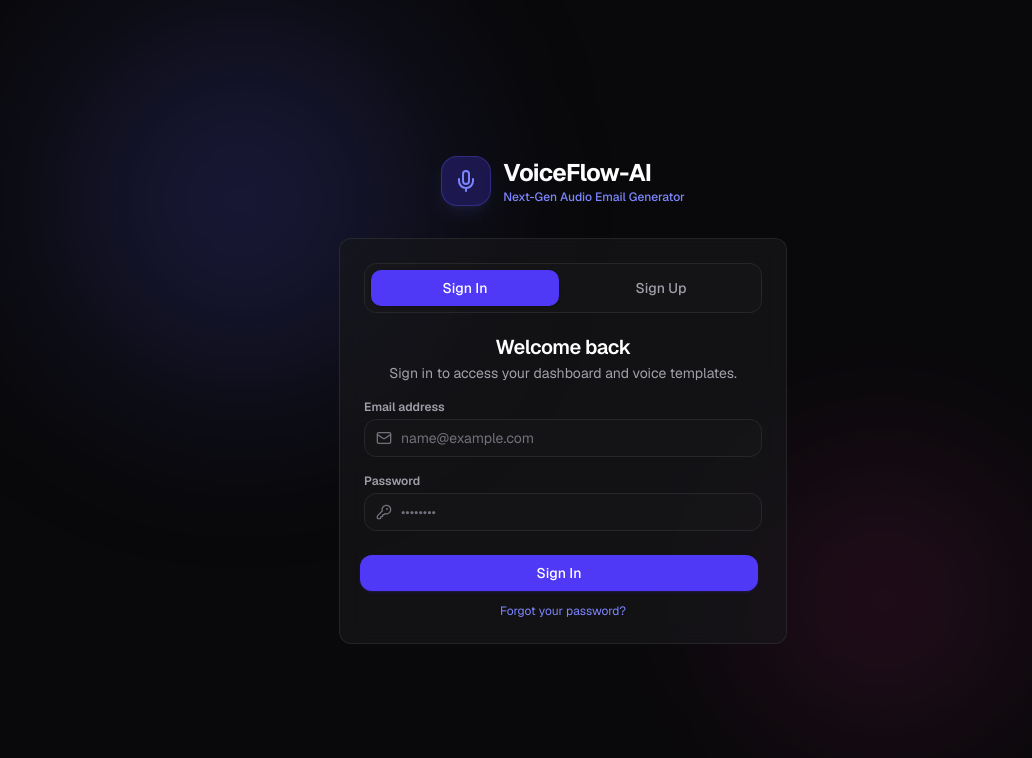
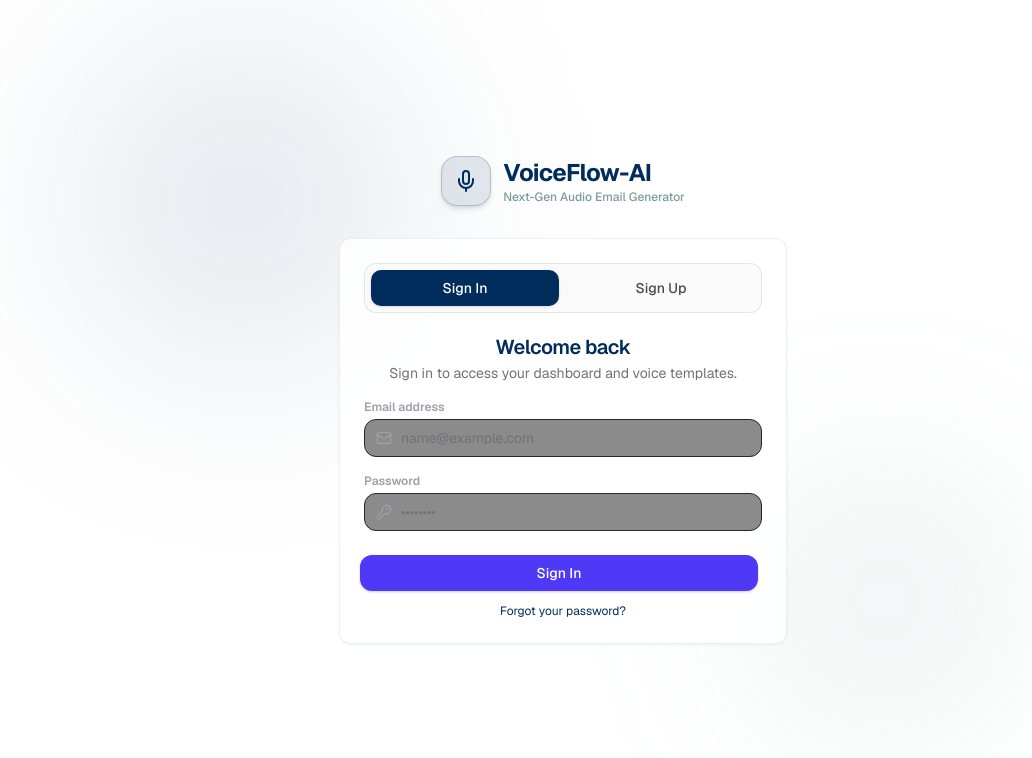
Before and after one commit to BharathMoogi/VoiceFlow-AI, a Next.js app in the folder frontend/: page /login in a window 1280 px wide. Shown: the top 758 px of the page, without its empty margins (77-1109 px from the left). Built offline with nearby package versions, Linux system fonts and the light colour scheme; no server answers; what @insforge/sdk would draw is missing.

Commit message:
Apply custom color palette to entire website

```diff
--- a/frontend/src/app/dashboard/page.tsx
+++ b/frontend/src/app/dashboard/page.tsx
@@ -24,10 +24,10 @@
 
 // Icon + color mapping for activity types
 const activityConfig: Record<string, { icon: typeof Mic; color: string }> = {
-  email_sent: { icon: CheckCircle, color: "text-emerald-400" },
-  draft: { icon: Mail, color: "text-violet-400" },
-  transcription: { icon: Mic, color: "text-indigo-400" },
-  conversation: { icon: MessageSquare, color: "text-amber-400" },
+  email_sent: { icon: CheckCircle, color: "text-[#002D5C]" },
+  draft: { icon: Mail, color: "text-[#7D9B9F]" },
+  transcription: { icon: Mic, color: "text-[#002D5C]" },
+  conversation: { icon: MessageSquare, color: "text-[#4B4B4D]" },
 };
 
 const quickActions = [
@@ -36,21 +36,21 @@
     desc: "Upload or record voice to generate email",
     href: "/dashboard/voice-upload",
     icon: Mic,
-    gradient: "from-indigo-600 to-violet-600",
+    gradient: "from-[#002D5C] to-[#7D9B9F]",
   },
   {
     label: "Generate Email",
     desc: "Describe your email, let AI write it",
     href: "/dashboard/email-generator",
     icon: Zap,
-    gradient: "from-violet-600 to-pink-600",
+    gradient: "from-[#7D9B9F] to-[#4B4B4D]",
   },
   {
     label: "View Conversations",
     desc: "Browse all AI conversations",
     href: "/dashboard/conversations",
     icon: MessageSquare,
-    gradient: "from-emerald-600 to-teal-600",
+    gradient: "from-[#002D5C] to-[#4B4B4D]",
   },
 ];
 
@@ -97,8 +97,8 @@
     return (
       <div className="flex items-center justify-center min-h-[60vh]">
         <div className="flex flex-col items-center gap-4">
-          <Loader2 className="h-8 w-8 text-indigo-400 animate-spin" />
-          <p className="text-sm text-zinc-400">Loading your dashboard...</p>
+          <Loader2 className="h-8 w-8 text-[#002D5C] animate-spin" />
+          <p className="text-sm text-zinc-500">Loading your dashboard...</p>
         </div>
       </div>
     );
@@ -111,10 +111,10 @@
         <Card className="max-w-md w-full !p-6">
           <div className="flex flex-col items-center gap-4 text-center">
             <div className="p-3 rounded-xl bg-red-500/10 border border-red-500/20">
-              <AlertCircle className="h-6 w-6 text-red-400" />
+              <AlertCircle className="h-6 w-6 text-red-500" />
             </div>
             <div>
-              <p className="text-sm font-semibold text-white mb-1">Unable to load dashboard</p>
+              <p className="text-sm font-semibold text-[#333333] mb-1">Unable to load dashboard</p>
               <p className="text-xs text-zinc-500">{error}</p>
             </div>
             <Button
@@ -146,47 +146,47 @@
       value: stats.transcriptions.toLocaleString(),
       change: stats.transcriptions_change,
       icon: Users,
-      color: "text-indigo-400",
-      bg: "bg-indigo-500/10 border-indigo-500/20",
+      color: "text-[#002D5C]",
+      bg: "bg-[#002D5C]/10 border-[#002D5C]/20",
     },
     {
       label: "Active Campaigns",
       value: stats.emails_sent.toLocaleString(),
       change: stats.emails_sent_change,
       icon: Megaphone,
-      color: "text-emerald-400",
-      bg: "bg-emerald-500/10 border-emerald-500/20",
+      color: "text-[#7D9B9F]",
+      bg: "bg-[#7D9B9F]/15 border-[#7D9B9F]/30",
     },
     {
       label: "Dialed Calls",
       value: stats.conversations.toLocaleString(),
       change: stats.conversations_change,
       icon: PhoneCall,
-      color: "text-violet-400",
-      bg: "bg-violet-500/10 border-violet-500/20",
+      color: "text-[#4B4B4D]",
+      bg: "bg-[#4B4B4D]/10 border-[#4B4B4D]/20",
     },
     {
       label: "Call Success Rate",
       value: `${stats.success_rate}%`,
       change: stats.success_rate_label,
       icon: TrendingUp,
-      color: "text-pink-400",
-      bg: "bg-pink-500/10 border-pink-500/20",
+      color: "text-[#002D5C]",
+      bg: "bg-[#002D5C]/10 border-[#002D5C]/25",
     },
   ];
 
   return (
-    <div className="space-y-8 max-w-7xl mx-auto">
+    <div className="space-y-8 max-w-7xl mx-auto text-[#333333]">
       {/* Welcome */}
-      <div className="relative overflow-hidden rounded-2xl border border-indigo-500/20 bg-gradient-to-br from-indigo-600/10 via-violet-600/5 to-transparent p-6">
-        <div className="absolute top-0 right-0 w-64 h-64 bg-indigo-500/10 rounded-full blur-3xl pointer-events-none" />
+      <div className="relative overflow-hidden rounded-2xl border border-[#7D9B9F]/20 bg-gradient-to-br from-[#002D5C]/5 via-[#7D9B9F]/5 to-transparent p-6">
+        <div className="absolute top-0 right-0 w-64 h-64 bg-[#002D5C]/5 rounded-full blur-3xl pointer-events-none" />
         <div className="relative">
-          <p className="text-xs font-semibold text-indigo-400 uppercase tracking-widest mb-1">Welcome back</p>
-          <h1 className="text-2xl font-bold text-white mb-1">{getGreeting()}, {user.name} 👋</h1>
-          <p className="text-sm text-zinc-400">
+          <p className="text-xs font-bold text-[#002D5C] uppercase tracking-widest mb-1">Welcome back</p>
+          <h1 className="text-2xl font-extrabold text-[#002D5C] mb-1">{getGreeting()}, {user.name} 👋</h1>
+          <p className="text-sm text-zinc-600">
             {user.draft_count > 0 ? (
               <>
-                You have <span className="text-white font-medium">{user.draft_count} email draft{user.draft_count !== 1 ? "s" : ""}</span> ready to send.
+                You have <span className="text-[#002D5C] font-semibold">{user.draft_count} email draft{user.draft_count !== 1 ? "s" : ""}</span> ready to send.
               </>
             ) : (
               <>Your dashboard is up to date. Start by recording a voice memo or generating an email.</>
@@ -200,11 +200,11 @@
         {statCards.map((stat) => {
           const Icon = stat.icon;
           return (
-            <Card key={stat.label} hoverEffect className="!p-5">
+            <Card key={stat.label} hoverEffect className="!p-5 bg-white border border-[#7D9B9F]/20">
               <div className="flex items-start justify-between">
                 <div>
                   <p className="text-xs text-zinc-500 font-medium mb-1">{stat.label}</p>
-                  <p className="text-3xl font-bold text-white mb-1">{stat.value}</p>
+                  <p className="text-3xl font-extrabold text-[#002D5C] mb-1">{stat.value}</p>
                   <p className="text-xs text-zinc-500">{stat.change}</p>
                 </div>
                 <div className={`p-2.5 rounded-xl border ${stat.bg}`}>
@@ -220,20 +220,20 @@
       <div className="grid grid-cols-1 xl:grid-cols-5 gap-6">
         {/* Quick actions */}
         <div className="xl:col-span-2 space-y-3">
-          <h2 className="text-sm font-semibold text-zinc-300">Quick Actions</h2>
+          <h2 className="text-sm font-bold text-[#002D5C] px-1">Quick Actions</h2>
           {quickActions.map((action) => {
             const Icon = action.icon;
             return (
               <Link key={action.href} href={action.href} id={`quick-${action.label.toLowerCase().replace(/\s/g, "-")}`}>
-                <div className="flex items-center gap-4 p-4 rounded-xl border border-zinc-800/60 bg-zinc-900/40 hover:border-zinc-700 hover:bg-zinc-900/70 transition-all duration-200 group cursor-pointer">
-                  <div className={`flex-shrink-0 p-3 rounded-xl bg-gradient-to-br ${action.gradient} shadow-lg`}>
+                <div className="flex items-center gap-4 p-4 rounded-xl border border-[#7D9B9F]/20 bg-white/65 hover:border-[#002D5C]/35 hover:bg-[#7D9B9F]/5 transition-all duration-200 group cursor-pointer">
+                  <div className={`flex-shrink-0 p-3 rounded-xl bg-gradient-to-br ${action.gradient} shadow-md`}>
                     <Icon className="h-4 w-4 text-white" />
                   </div>
                   <div className="flex-1 min-w-0">
-                    <p className="text-sm font-semibold text-white">{action.label}</p>
+                    <p className="text-sm font-semibold text-[#002D5C]">{action.label}</p>
                     <p className="text-xs text-zinc-500 truncate">{action.desc}</p>
                   </div>
-                  <ArrowRight className="h-4 w-4 text-zinc-600 group-hover:text-zinc-300 group-hover:translate-x-0.5 transition-all duration-200 flex-shrink-0" />
+                  <ArrowRight className="h-4 w-4 text-zinc-400 group-hover:text-[#002D5C] group-hover:translate-x-0.5 transition-all duration-200 flex-shrink-0" />
                 </div>
               </Link>
             );
@@ -241,27 +241,27 @@
         </div>
 
         {/* Recent activity */}
-        <Card className="xl:col-span-3 !p-0 overflow-hidden">
-          <div className="p-5 border-b border-zinc-800/60">
+        <Card className="xl:col-span-3 !p-0 overflow-hidden border border-[#7D9B9F]/20 bg-white shadow-sm shadow-[#7D9B9F]/10">
+          <div className="p-5 border-b border-zinc-100">
             <div className="flex items-center justify-between">
               <div>
-                <CardTitle className="text-base">Recent Activity</CardTitle>
-                <CardDescription className="mt-0.5">Your latest actions and events</CardDescription>
+                <CardTitle className="text-base text-[#002D5C]">Recent Activity</CardTitle>
+                <CardDescription className="mt-0.5 text-zinc-500">Your latest actions and events</CardDescription>
               </div>
-              <Button variant="ghost" size="sm" className="text-indigo-400 hover:text-indigo-300">
+              <Button variant="ghost" size="sm" className="text-[#002D5C] hover:text-[#002D5C]/80 hover:bg-[#7D9B9F]/10">
                 <Clock className="h-3.5 w-3.5 mr-1.5" />
                 View all
               </Button>
             </div>
           </div>
-          <div className="divide-y divide-zinc-800/40">
+          <div className="divide-y divide-zinc-100">
             {recent_activity.length === 0 ? (
               <div className="flex flex-col items-center justify-center py-12 px-4">
-                <div className="p-3 rounded-xl bg-zinc-800/40 mb-3">
-                  <Clock className="h-5 w-5 text-zinc-600" />
+                <div className="p-3 rounded-xl bg-zinc-50 mb-3">
+                  <Clock className="h-5 w-5 text-zinc-400" />
                 </div>
-                <p className="text-sm text-zinc-400 font-medium">No activity yet</p>
-                <p className="text-xs text-zinc-600 mt-1">Your recent actions will appear here</p>
+                <p className="text-sm text-zinc-600 font-medium">No activity yet</p>
+                <p className="text-xs text-zinc-400 mt-1">Your recent actions will appear here</p>
               </div>
             ) : (
               recent_activity.map((item) => {
@@ -270,16 +270,16 @@
                 return (
                   <div
                     key={item.id}
-                    className="flex items-start gap-3 p-4 hover:bg-zinc-800/20 transition-colors duration-150"
+                    className="flex items-start gap-3 p-4 hover:bg-zinc-50/50 transition-colors duration-150"
                   >
                     <div className="flex-shrink-0 mt-0.5">
                       <Icon className={`h-4 w-4 ${config.color}`} />
                     </div>
                     <div className="flex-1 min-w-0">
-                      <p className="text-sm font-medium text-zinc-200 truncate">{item.title}</p>
+                      <p className="text-sm font-semibold text-zinc-800 truncate">{item.title}</p>
                       <p className="text-xs text-zinc-500 truncate">{item.desc}</p>
                     </div>
-                    <span className="text-[11px] text-zinc-600 flex-shrink-0 mt-0.5">{item.time}</span>
+                    <span className="text-[11px] text-zinc-400 flex-shrink-0 mt-0.5">{item.time}</span>
                   </div>
                 );
               })
--- a/frontend/src/app/globals.css
+++ b/frontend/src/app/globals.css
@@ -1,25 +1,25 @@
 @import "tailwindcss";
 
 :root {
-  --background: #09090b;
-  --foreground: #fafafa;
-  --card: #18181b;
-  --card-foreground: #fafafa;
-  --popover: #09090b;
-  --popover-foreground: #fafafa;
-  --primary: #6366f1;
-  --primary-foreground: #fafafa;
-  --secondary: #27272a;
-  --secondary-foreground: #fafafa;
-  --muted: #27272a;
-  --muted-foreground: #a1a1aa;
-  --accent: #27272a;
-  --accent-foreground: #fafafa;
+  --background: #FFFFFF;
+  --foreground: #333333;
+  --card: #FFFFFF;
+  --card-foreground: #333333;
+  --popover: #FFFFFF;
+  --popover-foreground: #333333;
+  --primary: #002D5C;
+  --primary-foreground: #FFFFFF;
+  --secondary: #7D9B9F;
+  --secondary-foreground: #FFFFFF;
+  --muted: #E5E9EB;
+  --muted-foreground: #4B4B4D;
+  --accent: #4B4B4D;
+  --accent-foreground: #FFFFFF;
   --destructive: #ef4444;
-  --destructive-foreground: #fafafa;
-  --border: #27272a;
-  --input: #27272a;
-  --ring: #6366f1;
+  --destructive-foreground: #FFFFFF;
+  --border: #E5E9EB;
+  --input: #F8FAFB;
+  --ring: #002D5C;
   --radius: 0.75rem;
 }
 
@@ -55,12 +55,12 @@
   overflow-x: hidden;
 }
 
-/* Glassmorphism utility */
+/* Glassmorphism utility - updated for light theme with system branding colors */
 .glass {
-  background: rgba(24, 24, 27, 0.65);
+  background: rgba(255, 255, 255, 0.85);
   backdrop-filter: blur(12px);
   -webkit-backdrop-filter: blur(12px);
-  border: 1px solid rgba(255, 255, 255, 0.08);
+  border: 1px solid rgba(125, 155, 159, 0.15);
 }
 
 /* Shimmer loading effect */
@@ -74,7 +74,7 @@
 }
 
 .shimmer {
-  background: linear-gradient(90deg, #18181b 25%, #27272a 50%, #18181b 75%);
+  background: linear-gradient(90deg, #F8FAFB 25%, #E5E9EB 50%, #F8FAFB 75%);
   background-size: 200% 100%;
   animation: shimmer 1.5s infinite linear;
 }
@@ -88,9 +88,9 @@
   background: transparent;
 }
 ::-webkit-scrollbar-thumb {
-  background: #27272a;
+  background: #E5E9EB;
   border-radius: 3px;
 }
 ::-webkit-scrollbar-thumb:hover {
-  background: #3f3f46;
+  background: #7D9B9F;
 }
--- a/frontend/src/app/login/page.tsx
+++ b/frontend/src/app/login/page.tsx
@@ -72,29 +72,29 @@
   };
 
   return (
-    <div className="flex-1 flex flex-col justify-center items-center px-4 relative min-h-screen">
+    <div className="flex-1 flex flex-col justify-center items-center px-4 relative min-h-screen bg-[#FFFFFF] text-[#333333]">
       {/* Decorative gradients */}
-      <div className="absolute top-1/4 left-1/4 -translate-x-1/2 -translate-y-1/2 w-[350px] h-[350px] bg-indigo-500/20 rounded-full blur-[100px] pointer-events-none" />
-      <div className="absolute bottom-1/4 right-1/4 translate-x-1/2 translate-y-1/2 w-[300px] h-[300px] bg-pink-500/10 rounded-full blur-[80px] pointer-events-none" />
+      <div className="absolute top-1/4 left-1/4 -translate-x-1/2 -translate-y-1/2 w-[350px] h-[350px] bg-[#002D5C]/10 rounded-full blur-[100px] pointer-events-none" />
+      <div className="absolute bottom-1/4 right-1/4 translate-x-1/2 translate-y-1/2 w-[300px] h-[300px] bg-[#7D9B9F]/10 rounded-full blur-[80px] pointer-events-none" />
 
       {/* Brand Header */}
       <div className="flex items-center space-x-3 mb-8 animate-fade-in">
-        <div className="p-3 bg-indigo-600/25 border border-indigo-500/30 rounded-2xl flex items-center justify-center shadow-lg shadow-indigo-500/10">
-          <Mic className="h-6 w-6 text-indigo-400" />
+        <div className="p-3 bg-[#002D5C]/10 border border-[#002D5C]/20 rounded-2xl flex items-center justify-center shadow-md">
+          <Mic className="h-6 w-6 text-[#002D5C]" />
         </div>
         <div>
-          <h1 className="text-2xl font-bold tracking-tight text-white">VoiceFlow-AI</h1>
-          <p className="text-xs text-indigo-400 font-medium">Next-Gen Audio Email Generator</p>
+          <h1 className="text-2xl font-bold tracking-tight text-[#002D5C]">VoiceFlow-AI</h1>
+          <p className="text-xs text-[#7D9B9F] font-medium">Next-Gen Audio Email Generator</p>
         </div>
       </div>
 
-      <Card className="w-full max-w-md relative z-10">
+      <Card className="w-full max-w-md relative z-10 border border-[#7D9B9F]/20 shadow-sm shadow-[#7D9B9F]/10 bg-white">
         <CardHeader>
-          <div className="grid grid-cols-2 gap-2 bg-zinc-900/50 p-1.5 rounded-lg border border-zinc-800 mb-6">
+          <div className="grid grid-cols-2 gap-2 bg-zinc-50 p-1.5 rounded-lg border border-[#7D9B9F]/20 mb-6">
             <button
               onClick={() => { setActiveTab("login"); setError(""); }}
               className={`py-2 text-sm font-medium rounded-md transition-all duration-200 ${
-                activeTab === "login" ? "bg-indigo-600 text-white shadow-sm" : "text-zinc-400 hover:text-zinc-200"
+                activeTab === "login" ? "bg-[#002D5C] text-white shadow-sm" : "text-[#4B4B4D] hover:text-[#002D5C]"
               }`}
             >
               Sign In
@@ -102,16 +102,16 @@
             <button
               onClick={() => { setActiveTab("signup"); setError(""); }}
               className={`py-2 text-sm font-medium rounded-md transition-all duration-200 ${
-                activeTab === "signup" ? "bg-indigo-600 text-white shadow-sm" : "text-zinc-400 hover:text-zinc-200"
+                activeTab === "signup" ? "bg-[#002D5C] text-white shadow-sm" : "text-[#4B4B4D] hover:text-[#002D5C]"
               }`}
             >
               Sign Up
             </button>
           </div>
-          <CardTitle className="text-xl text-center">
+          <CardTitle className="text-xl text-center text-[#002D5C]">
             {activeTab === "login" ? "Welcome back" : activeTab === "signup" ? "Create an account" : "Verify Email"}
           </CardTitle>
-          <CardDescription className="text-center">
+          <CardDescription className="text-center text-zinc-500">
             {activeTab === "login"
               ? "Sign in to access your dashboard and voice templates."
               : activeTab === "signup"
@@ -123,14 +123,14 @@
         <form onSubmit={handleSubmit}>
           <CardContent className="space-y-4">
             {error && (
-              <div className="bg-rose-500/10 border border-rose-500/20 text-rose-400 text-xs rounded-lg p-3 text-center">
+              <div className="bg-rose-500/10 border border-rose-500/20 text-rose-500 text-xs rounded-lg p-3 text-center">
                 {error}
               </div>
             )}
 
             {activeTab === "signup" && (
               <div className="relative">
-                <div className="absolute inset-y-0 left-0 pl-3 flex items-center pointer-events-none text-zinc-500 mt-5">
+                <div className="absolute inset-y-0 left-0 pl-3 flex items-center pointer-events-none text-zinc-400 mt-5">
                   <User className="h-4 w-4" />
                 </div>
                 <Input
@@ -147,7 +147,7 @@
             )}
 
             <div className="relative">
-              <div className="absolute inset-y-0 left-0 pl-3 flex items-center pointer-events-none text-zinc-500 mt-5">
+              <div className="absolute inset-y-0 left-0 pl-3 flex items-center pointer-events-none text-zinc-400 mt-5">
                 <Mail className="h-4 w-4" />
               </div>
               <Input
@@ -164,7 +164,7 @@
 
             {activeTab !== "verify" && (
               <div className="relative">
-                <div className="absolute inset-y-0 left-0 pl-3 flex items-center pointer-events-none text-zinc-500 mt-5">
+                <div className="absolute inset-y-0 left-0 pl-3 flex items-center pointer-events-none text-zinc-400 mt-5">
                   <KeyRound className="h-4 w-4" />
                 </div>
                 <Input
@@ -182,7 +182,7 @@
 
             {activeTab === "verify" && (
               <div className="relative">
-                <div className="absolute inset-y-0 left-0 pl-3 flex items-center pointer-events-none text-zinc-500 mt-5">
+                <div className="absolute inset-y-0 left-0 pl-3 flex items-center pointer-events-none text-zinc-400 mt-5">
                   <KeyRound className="h-4 w-4" />
                 </div>
                 <Input
@@ -200,13 +200,13 @@
           </CardContent>
 
           <CardFooter className="flex-col space-y-3">
-            <Button type="submit" className="w-full" isLoading={isLoading}>
+            <Button type="submit" className="w-full bg-[#002D5C] hover:bg-[#002D5C]/90 text-white" isLoading={isLoading}>
               {activeTab === "login" ? "Sign In" : activeTab === "signup" ? "Register" : "Verify"}
             </Button>
             {activeTab === "login" && (
               <button
                 type="button"
-                className="text-xs text-indigo-400 hover:text-indigo-300 transition-colors"
+                className="text-xs text-[#002D5C] hover:text-[#002D5C]/80 transition-colors"
                 onClick={() => alert("Password reset coming soon.")}
               >
                 Forgot your password?
--- a/frontend/src/components/UI/Card.tsx
+++ b/frontend/src/components/UI/Card.tsx
@@ -15,7 +15,7 @@
   return (
     <div
       className={`glass rounded-xl p-6 transition-all duration-300 ${
-        hoverEffect ? "hover:-translate-y-1 hover:shadow-lg hover:shadow-indigo-500/10 hover:border-indigo-500/20" : ""
+        hoverEffect ? "hover:-translate-y-1 hover:shadow-lg hover:shadow-[#002D5C]/5 hover:border-[#002D5C]/15" : ""
       } ${className}`}
       {...props}
     >
@@ -40,7 +40,7 @@
   ...props
 }) => (
   <h3
-    className={`text-lg font-semibold leading-none tracking-tight text-white ${className}`}
+    className={`text-lg font-semibold leading-none tracking-tight text-[#002D5C] ${className}`}
     {...props}
   >
     {children}
```
Also changed, not shown: frontend/src/app/dashboard/layout.tsx (+11 -11 lines), frontend/src/components/Sidebar.tsx (+20 -20 lines).
